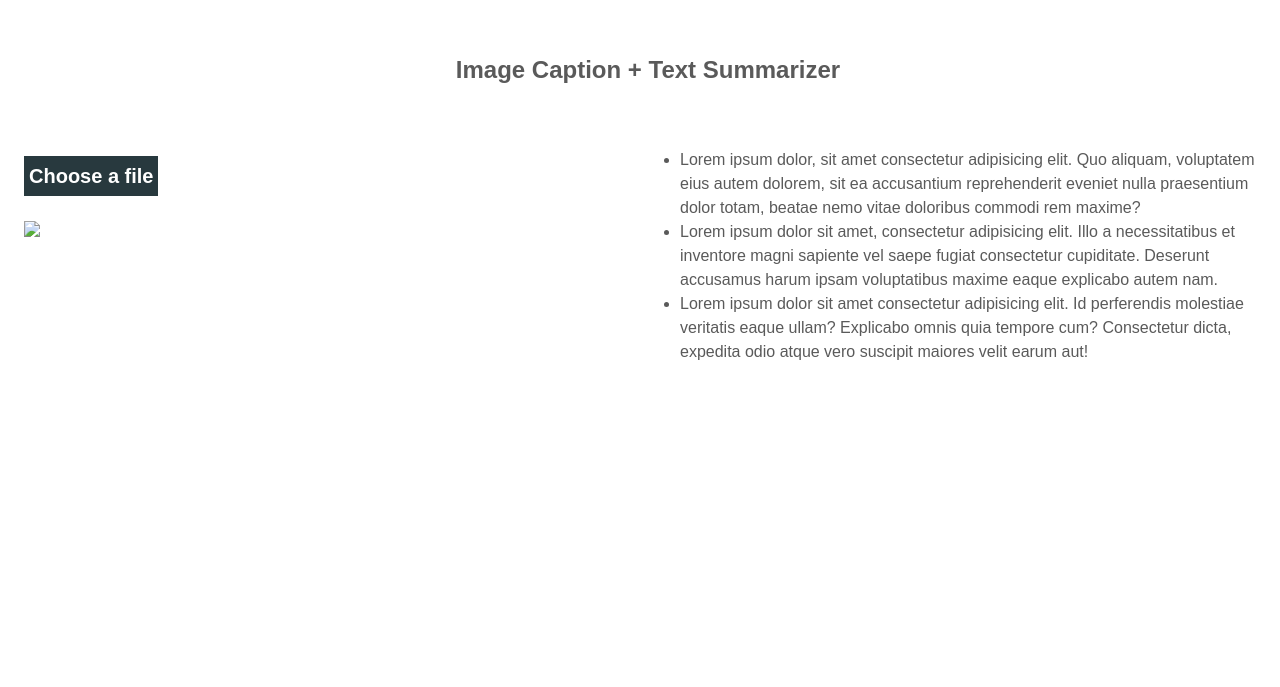
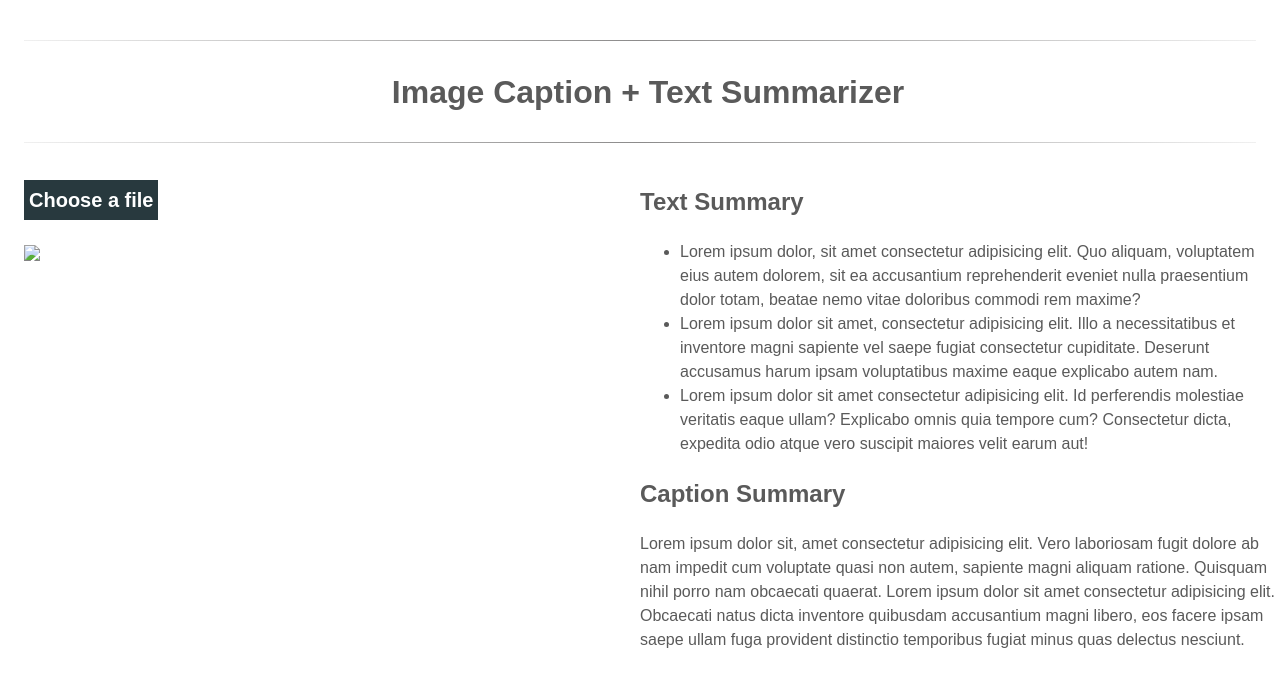
Before and after one commit to jeffreyzpan/blueprint2021, a Flask app: template templates/index.html in a window 1280 px wide. Shown: the top 687 px of the page. Run offline with Flask 2, Linux system fonts and the light colour scheme; the template is opened without the code that fills it, so the values that code supplies are empty.

Commit message:
update the index.html

```diff
--- a/templates/index.html
+++ b/templates/index.html
@@ -13,6 +13,15 @@
 	position: absolute;
 	z-index: -1;
 }
+hr{
+  border: 0;
+  height: 1px;
+  background-image: -webkit-linear-gradient(left, #f0f0f0, #8c8b8b, #f0f0f0);
+  background-image: -moz-linear-gradient(left, #f0f0f0, #8c8b8b, #f0f0f0);
+  background-image: -ms-linear-gradient(left, #f0f0f0, #8c8b8b, #f0f0f0);
+  background-image: -o-linear-gradient(left, #f0f0f0, #8c8b8b, #f0f0f0);
+}
+
 .split {
   height: 100%;
   width: 50%;
@@ -23,14 +32,13 @@
   padding-top: 20px;
 }
 .user_data {
-  width: 1500px;
-  margin-top: 8.5em;
+  margin-top: 10em;
   margin-left: auto;
   margin-right:auto;
 }
 
 .results {
-  margin-top: 7em;
+  margin-top: 9em;
   right: 0;
 }
 
@@ -84,8 +92,11 @@ window.addEventListener('load', function() {
 <body>
 
 <div class="topnav">
+  <hr>
   <div style="text-align:center">
-    <h2  style="padding-left:16px"> Image Caption + Text Summarizer</h2>
+
+    <h2  style="padding-left:16px; font-size:xx-large;"> Image Caption + Text Summarizer</h2>
+    <hr>
   </div>
 </div>
 
@@ -103,11 +114,14 @@ window.addEventListener('load', function() {
 
 <div class="split results">
 <div class="centered">
+  <h2>Text Summary</h2>
   <ul>
     <li>Lorem ipsum dolor, sit amet consectetur adipisicing elit. Quo aliquam, voluptatem eius autem dolorem, sit ea accusantium reprehenderit eveniet nulla praesentium dolor totam, beatae nemo vitae doloribus commodi rem maxime?</li>
     <li>Lorem ipsum dolor sit amet, consectetur adipisicing elit. Illo a necessitatibus et inventore magni sapiente vel saepe fugiat consectetur cupiditate. Deserunt accusamus harum ipsam voluptatibus maxime eaque explicabo autem nam.</li>
     <li>Lorem ipsum dolor sit amet consectetur adipisicing elit. Id perferendis molestiae veritatis eaque ullam? Explicabo omnis quia tempore cum? Consectetur dicta, expedita odio atque vero suscipit maiores velit earum aut!</li>
   </ul>
+  <h2>Caption Summary </h2>
+  <p>Lorem ipsum dolor sit, amet consectetur adipisicing elit. Vero laboriosam fugit dolore ab nam impedit cum voluptate quasi non autem, sapiente magni aliquam ratione. Quisquam nihil porro nam obcaecati quaerat. Lorem ipsum dolor sit amet consectetur adipisicing elit. Obcaecati natus dicta inventore quibusdam accusantium magni libero, eos facere ipsam saepe ullam fuga provident distinctio temporibus fugiat minus quas delectus nesciunt.</p>
 </div>
 </div>
 
```
